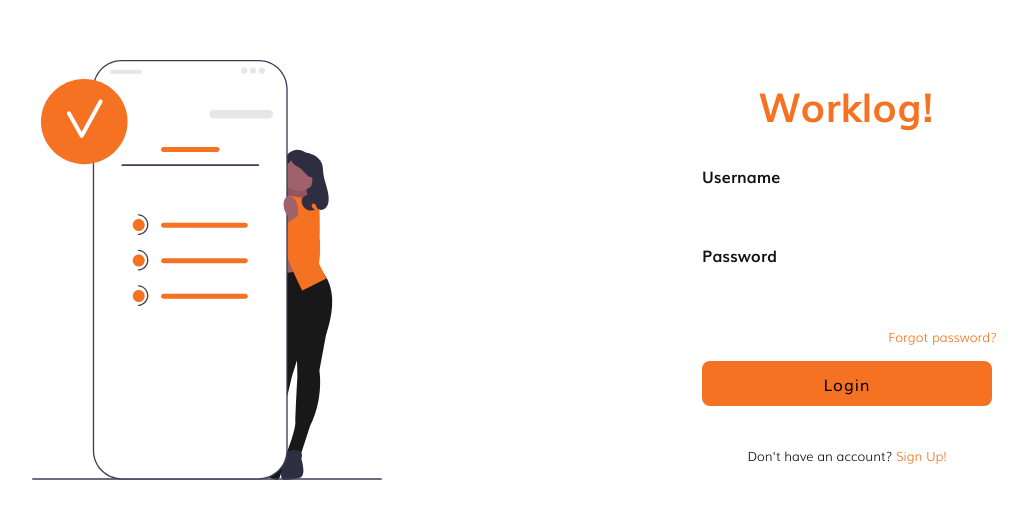
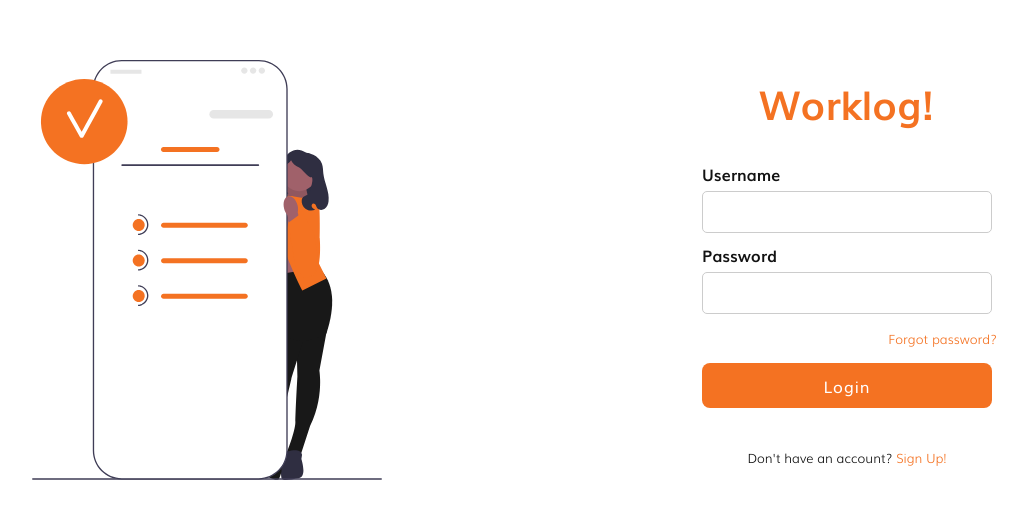
Before and after one commit to bevndas/worklog, a React (Create React App) app: page /auth/login in a window 1280 px wide. Shown: the part 130-648 px from the top of the page, without its empty margins (113-1140 px from the left). Built offline with nearby package versions, Linux system fonts and the light colour scheme.

Commit message:
Refactor: Add variables

```diff
--- a/src/themes/_variables.scss
+++ b/src/themes/_variables.scss
@@ -12,7 +12,11 @@
   --text-primary: #121212;
   --text-secondary: #181818;
 
+  --button-color-primary: #FFFFFF;
+
   --divider: #282828;
+
+  --input-border: #CCCCCC;
 
   --font-weight-light: 200;
   --font-weight-normal: 400;
```
